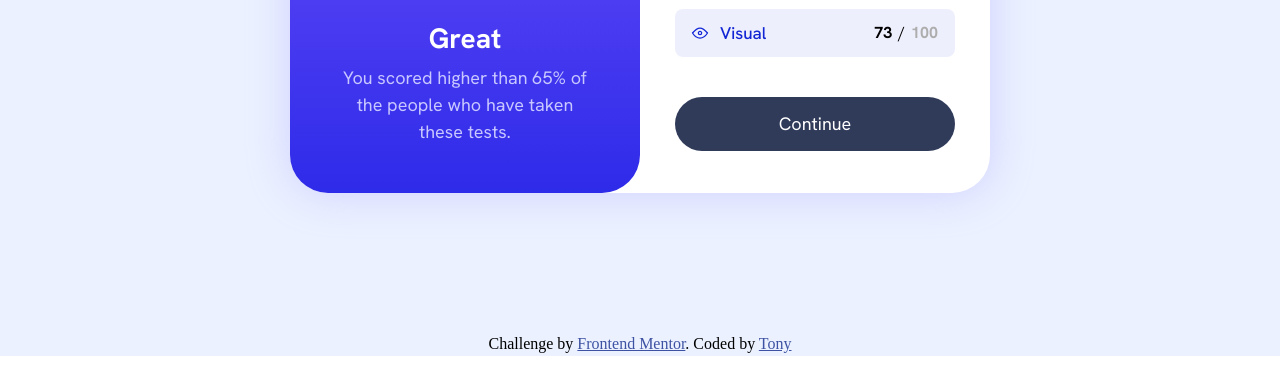
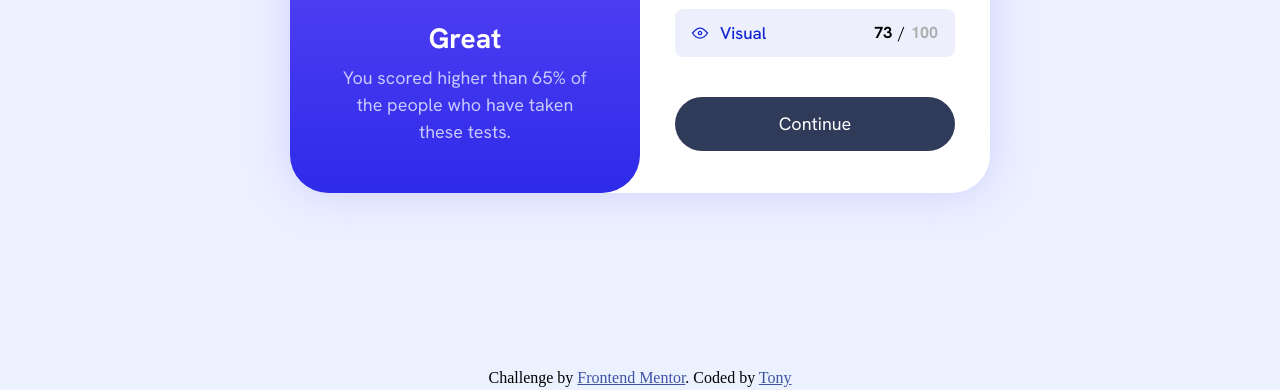
Before and after one commit to toxa-dev/frontendmentor.io-07-results-summary-component, a plain HTML site: page index.html in a window 1280 px wide. Shown: the part 444-834 px from the top of the page. Before the commit the page ends 800 px from the top, so only its background shows below. Drawn offline with Linux system fonts and the light colour scheme.

Commit message:
some css improvements so page look good

```diff
--- a/style.css
+++ b/style.css
@@ -272,17 +272,17 @@
     font-size: 1em;
     text-align: center;
     color: #000;
-    padding-top: 10px;
     position: absolute;
     bottom: 0;
     right: 0;
     left: 0;
-    background-color: var(--main-background);
+    background-color: var(--pale-blue);
 }
 
-@media only screen and (max-height: 740px) {
+@media only screen and (max-height: 900px) {
     .attribution {
         position: static;
+        padding-top: 10px;
     }
 }
 
```
